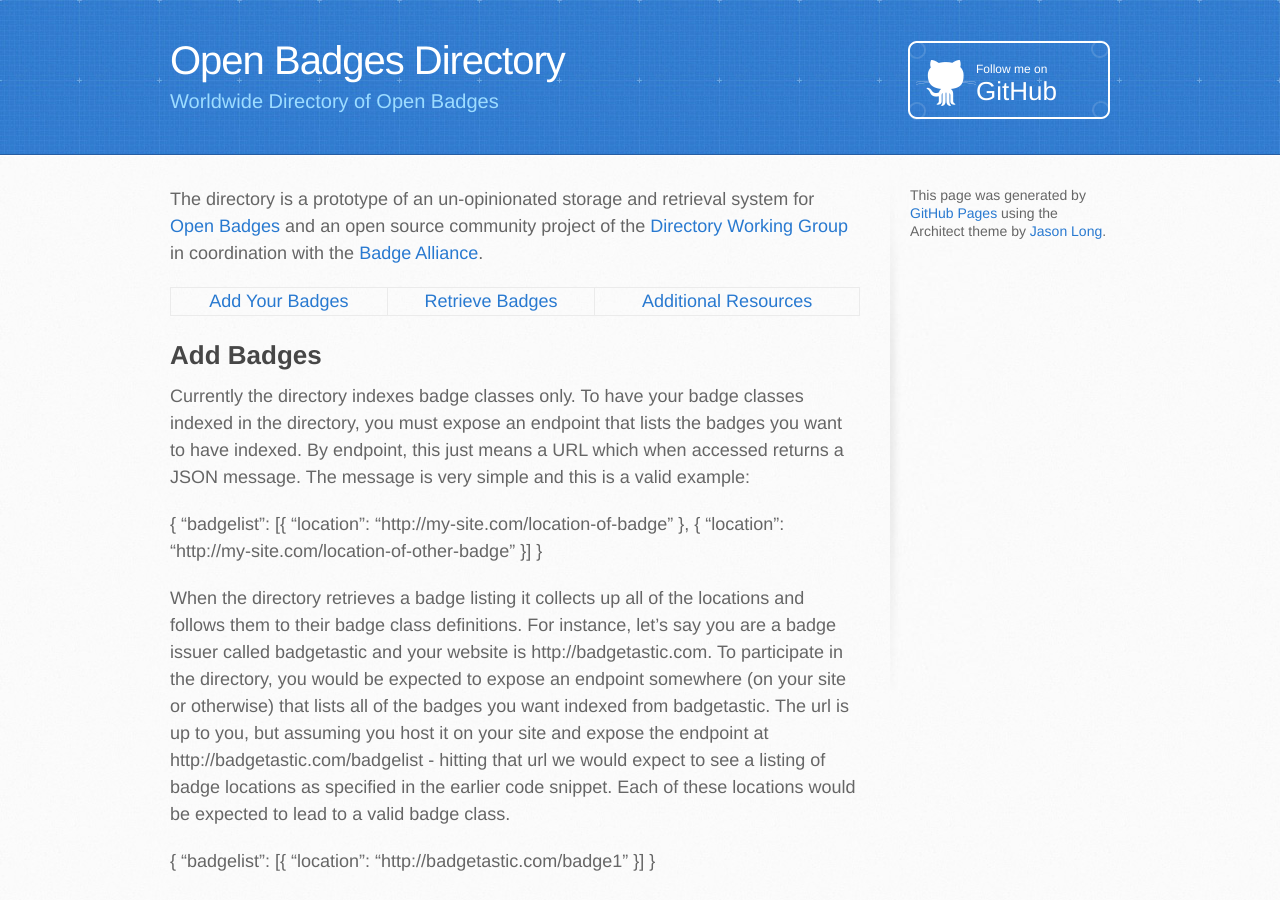
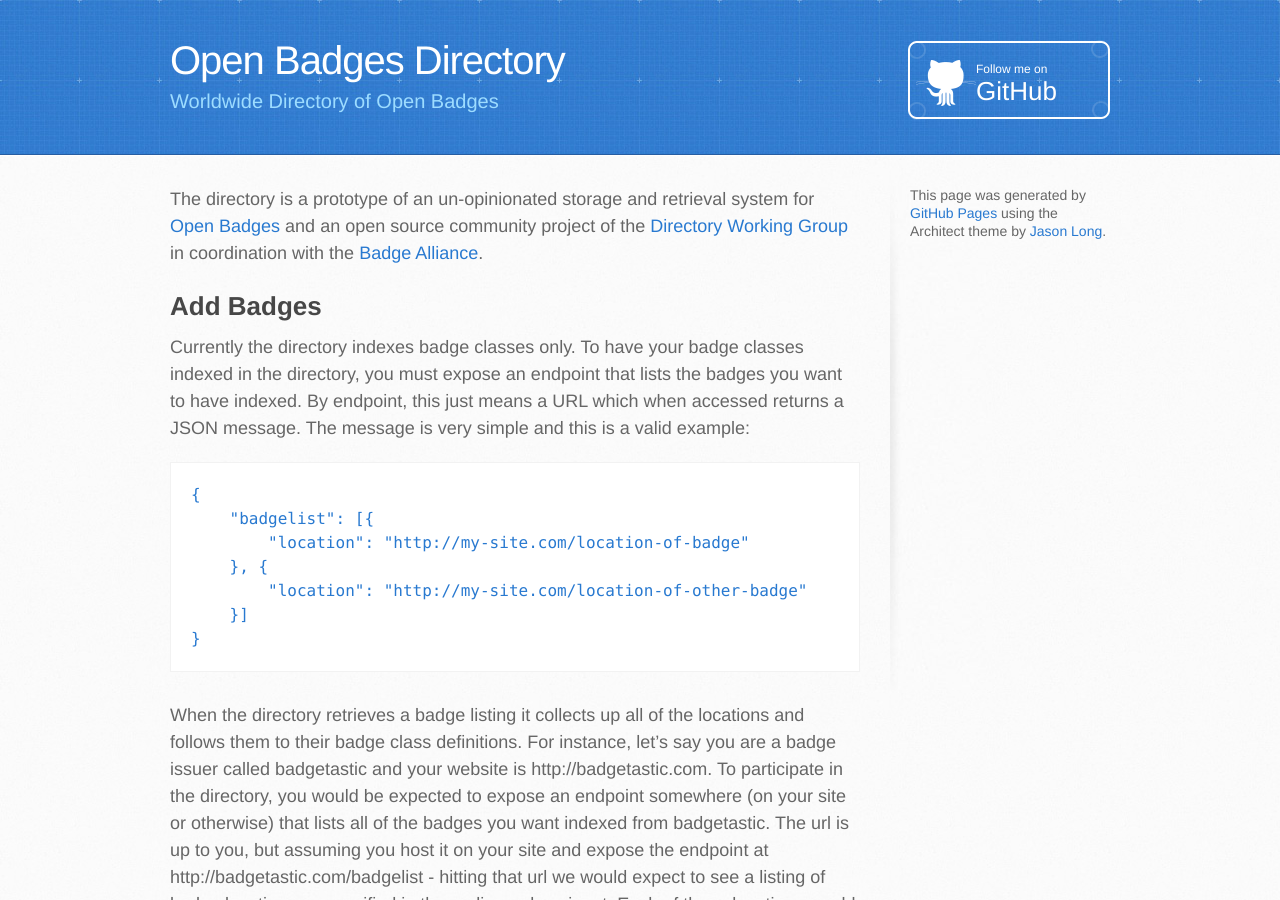
Before and after one commit to OpenWorksGroup/openbadges-directory, a Jekyll site: the page built from index.markdown, in a window 1280 px wide and 900 px high. Built offline with Jekyll 4.4.1, drawn with Linux system fonts in a browser that asks for light colours; Markdown is read by kramdown in place of the engine named in the settings.

Commit message:
page work

```diff
--- a/index.markdown
+++ b/index.markdown
@@ -5,7 +5,7 @@ layout: site
 The directory is a prototype of an un-opinionated storage and retrieval system for <a href="openbadges.org" target="_blank">Open Badges</a> and an open source community project of the <a href="http://wiki.badgealliance.org/index.php/Directory_Working_Group" target="_blank">Directory Working Group</a> in coordination with the <a href="http://badgealliance.org/" target="_blank">Badge Alliance</a>.
 
 
-[Add Your Badges](#addbadges) | [Retrieve Badges](#develop) | [Additional Resources](#resources)
+
 
 
 <a name="addbadges" />
@@ -13,13 +13,13 @@ The directory is a prototype of an un-opinionated storage and retrieval system f
 
 Currently the directory indexes badge classes only. To have your badge classes indexed in the directory, you must expose an endpoint that lists the badges you want to have indexed. By endpoint, this just means a URL which when accessed returns a JSON message. The message is very simple and this is a valid example:
 
- {
-   "badgelist": [{
-     "location": "http://my-site.com/location-of-badge"
-   }, {
-     "location": "http://my-site.com/location-of-other-badge"
-   }]
- }
+    {
+        "badgelist": [{
+            "location": "http://my-site.com/location-of-badge"
+        }, {
+            "location": "http://my-site.com/location-of-other-badge"
+        }]
+    }
 
 When the directory retrieves a badge listing it collects up all of the locations and follows them to their badge class definitions. For instance, let's say you are a badge issuer called badgetastic and your website is http://badgetastic.com. To participate in the directory, you would be expected to expose an endpoint somewhere (on your site or otherwise) that lists all of the badges you want indexed from badgetastic. The url is up to you, but assuming you host it on your site and expose the endpoint at http://badgetastic.com/badgelist - hitting that url we would expect to see a listing of badge locations as specified in the earlier code snippet. Each of these locations would be expected to lead to a valid badge class.
 
@@ -45,6 +45,8 @@ Would be expected to have a valid badge class listing at http://badgetastic.com/
  }
 
 {% include registration-form.html %}
+
+* * *
 
 ## Quick Start
 
```
